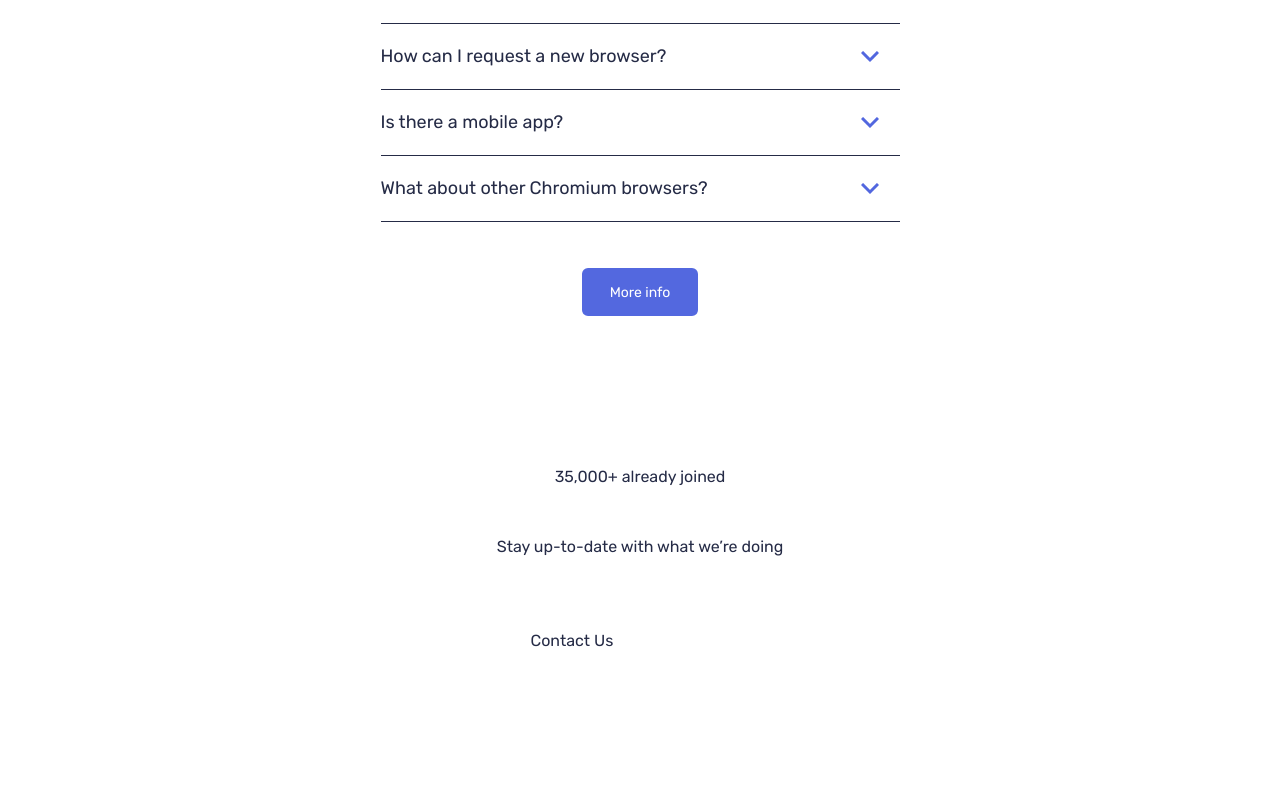
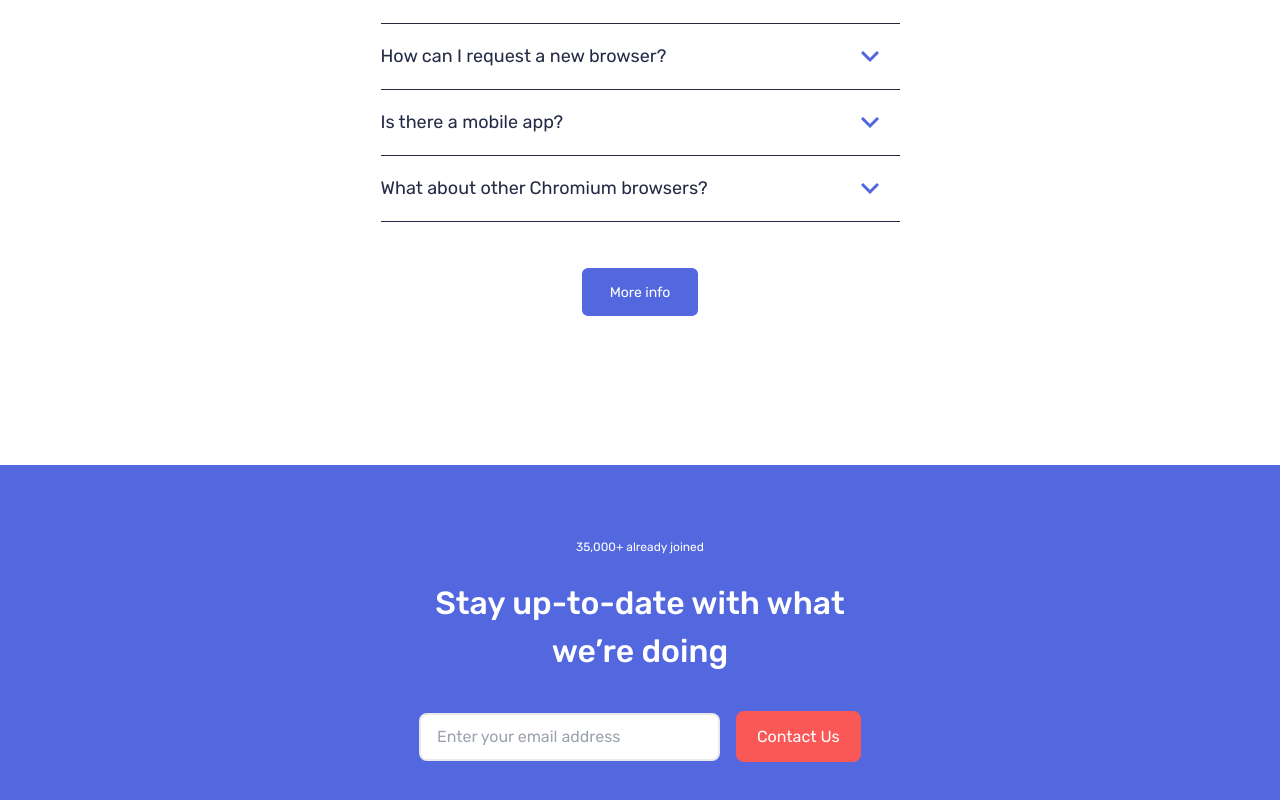
Before and after one commit to SkivaDev/frontendMentor-bookmark-landing-page, a React (Vite) app: page / in a window 1280 px wide. Shown: the part 2482-3282 px from the top of the page. Before the commit the page ends 3135 px from the top, so only its background shows below. Built offline with nearby package versions, Linux system fonts and the light colour scheme.

Commit message:
style(components):

```diff
--- a/src/containers/FormSection.jsx
+++ b/src/containers/FormSection.jsx
@@ -2,32 +2,39 @@ import React from "react";
 
 function FormSection() {
   return (
-    <section className="flex flex-col items-center justify-center gap-[2.875rem] px-[1.25rem] md:px-8">
+    <section className="flex flex-col items-center justify-center gap-[2.25rem] w-full bg-soft-blue pt-[4.625rem] pb-[4.5rem] px-[2rem]">
       <FormText />
-      <Form/>
+      <Form />
     </section>
   );
 }
 
 function FormText() {
   return (
-    <>
-      <p>35,000+ already joined</p>
-      <h2>Stay up-to-date with what we’re doing</h2>
-    </>
+    <div className="flex flex-col justify-center items-center gap-[1.5rem]">
+      <p className="text-xs text-white">35,000+ already joined</p>
+      <h2 className="text-[2rem] text-white font-medium max-w-[22ch] text-center">
+        Stay up-to-date with what we’re doing
+      </h2>
+    </div>
   );
 }
 
 function Form() {
   return (
-    <div>
-      <form action="">
-        <div>
-          <div>
-            <input type="text" />
+    <div className="flex flex-col items-center mx-auto max-w-[27.625rem] w-full">
+      <form action="" className="w-full">
+        <div className="grid items-center gap-8 md:grid-cols-[2.4fr_1fr] md:flex-row md:justify-between md:gap-4">
+          <div className="w-full relative">
+            <input type="email" className=" h-[3rem] w-full relative z-[4] rounded-lg border-2 border-very-dark-blue/10 px-4 py-3 text-very-dark-blue focus:border-very-dark-blue/50 bg-white" placeholder="Enter your email address" name="mail"/>
             <label className="sr-only">Input your email</label>
           </div>
-          <button type="submit">Contact Us</button>
+          <button
+            type="submit"
+            className="flex-1 rounded-lg border-[0.188rem] border-soft-red bg-soft-red py-[0.6558rem] text-white transition duration-300 hover:bg-white hover:text-soft-red"
+          >
+            Contact Us
+          </button>
         </div>
       </form>
     </div>
--- a/src/index.css
+++ b/src/index.css
@@ -57,6 +57,11 @@
   :is(a, button, input, textarea, select, details, summary):focus-visible {
     outline: theme('colors.soft-blue') solid 0.188rem;
     outline-offset: 0.188rem;
+  }
+
+  form :is(a, button, input, textarea, select, details, summary):focus-visible,
+  footer :is(a, button, input, textarea, select, details, summary):focus {
+    outline-color: #fff;
   }
 
   .filter-logo-white {
```
